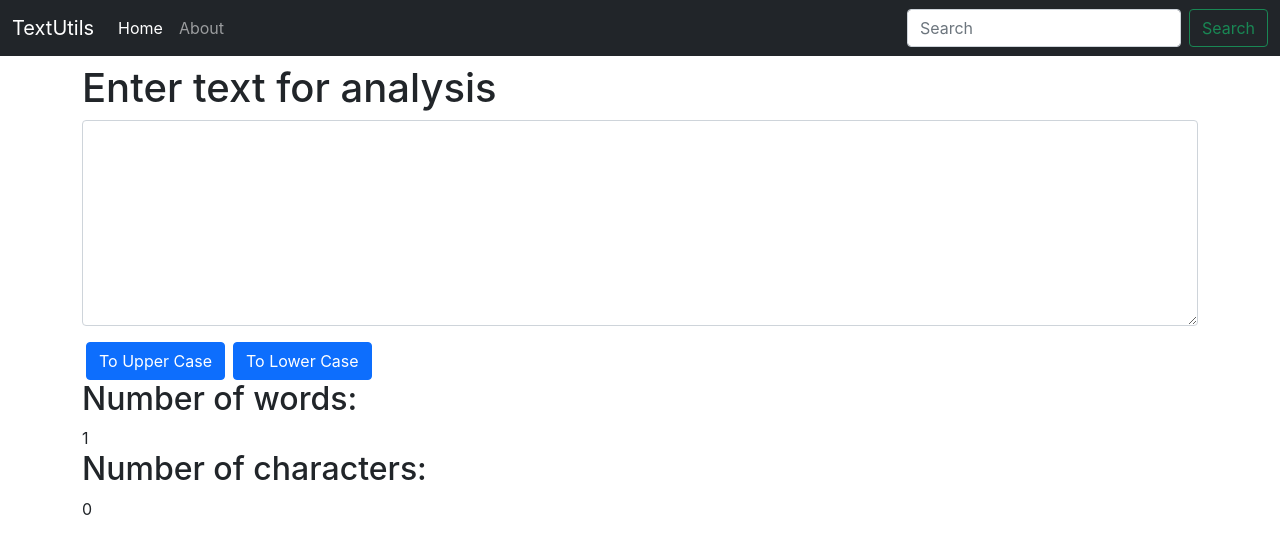
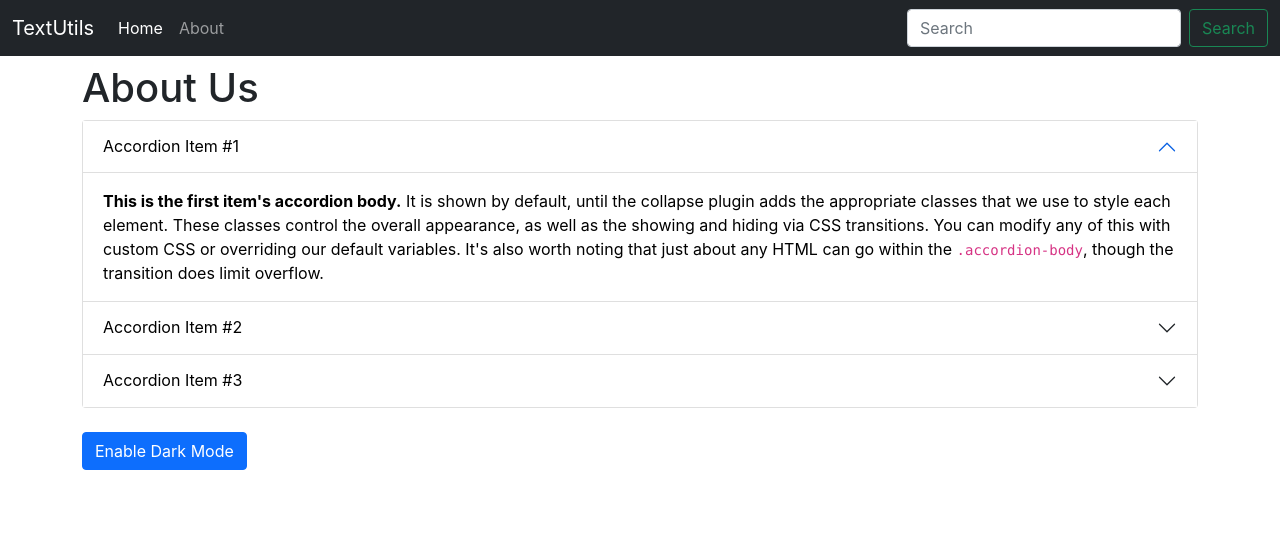
Before and after one commit to TheAlpha27/txtutils-cwh, a React (Create React App) app: page / in a window 1280 px wide. Shown: the top 554 px of the page. Built offline with nearby package versions, Linux system fonts and the light colour scheme.

Commit message:
Added about.js component with dark mode

```diff
--- a/src/App.js
+++ b/src/App.js
@@ -1,13 +1,15 @@
 import './App.css';
+import About from './Components/About';
 import Navbar from './Components/Navbar.js';
-import TextForm from './Components/TextForm';
+// import TextForm from './Components/TextForm';
 
 function App() {
   return (
     <>
     {/* <Navbar title="TextUtils" aboutText="About Us" /> */}
       <Navbar title="TextUtils" />
-      <TextForm />
+      {/* <TextForm /> */}
+      <About/>
     </>
   );
 }
--- /dev/null
+++ b/src/Components/About.js
@@ -0,0 +1,77 @@
+import React from 'react'
+import { useState } from 'react'
+
+
+export default function About() {
+    const [myStyle, setMyStyle] = useState({
+        backgroundColor: 'white',
+        color: 'black'
+    });
+    const [btnText, setbtnText] = useState("Enable Dark Mode");
+    const toggleStyle = () => {
+        if (myStyle.color == 'black') {
+            setMyStyle({
+                backgroundColor: 'black',
+                color: 'white',
+                border: '1px solid white'
+            });
+            setbtnText("Enable Light Mode");
+        }
+        else {
+            setMyStyle({
+                backgroundColor: 'white',
+                color: 'black'
+            });
+            setbtnText("Enable Dark Mode");
+        }
+    }
+
+    return (
+        <>
+            <div className="container my-2">
+                <h1>About Us</h1>
+                <div class="accordion" id="accordionExample">
+                    <div class="accordion-item" style={myStyle}>
+                        <h2 class="accordion-header" style={myStyle} id="headingOne">
+                            <button class="accordion-button" style={myStyle} type="button" data-bs-toggle="collapse" data-bs-target="#collapseOne" aria-expanded="true" aria-controls="collapseOne">
+                                Accordion Item #1
+                            </button>
+                        </h2>
+                        <div id="collapseOne" style={myStyle} class="accordion-collapse collapse show" aria-labelledby="headingOne" data-bs-parent="#accordionExample">
+                            <div class="accordion-body" style={myStyle}>
+                                <strong>This is the first item's accordion body.</strong> It is shown by default, until the collapse plugin adds the appropriate classes that we use to style each element. These classes control the overall appearance, as well as the showing and hiding via CSS transitions. You can modify any of this with custom CSS or overriding our default variables. It's also worth noting that just about any HTML can go within the <code>.accordion-body</code>, though the transition does limit overflow.
+                            </div>
+                        </div>
+                    </div>
+                    <div class="accordion-item" style={myStyle}>
+                        <h2 class="accordion-header" style={myStyle} id="headingTwo">
+                            <button style={myStyle} class="accordion-button collapsed" type="button" data-bs-toggle="collapse" data-bs-target="#collapseTwo" aria-expanded="false" aria-controls="collapseTwo">
+                                Accordion Item #2
+                            </button>
+                        </h2>
+                        <div id="collapseTwo" style={myStyle} class="accordion-collapse collapse" aria-labelledby="headingTwo" data-bs-parent="#accordionExample">
+                            <div class="accordion-body" style={myStyle}>
+                                <strong>This is the second item's accordion body.</strong> It is hidden by default, until the collapse plugin adds the appropriate classes that we use to style each element. These classes control the overall appearance, as well as the showing and hiding via CSS transitions. You can modify any of this with custom CSS or overriding our default variables. It's also worth noting that just about any HTML can go within the <code>.accordion-body</code>, though the transition does limit overflow.
+                            </div>
+                        </div>
+                    </div>
+                    <div class="accordion-item" style={myStyle}>
+                        <h2 class="accordion-header" style={myStyle} id="headingThree">
+                            <button style={myStyle} class="accordion-button collapsed" type="button" data-bs-toggle="collapse" data-bs-target="#collapseThree" aria-expanded="false" aria-controls="collapseThree">
+                                Accordion Item #3
+                            </button>
+                        </h2>
+                        <div id="collapseThree" style={myStyle} class="accordion-collapse collapse" aria-labelledby="headingThree" data-bs-parent="#accordionExample">
+                            <div class="accordion-body" style={myStyle}>
+                                <strong>This is the third item's accordion body.</strong> It is hidden by default, until the collapse plugin adds the appropriate classes that we use to style each element. These classes control the overall appearance, as well as the showing and hiding via CSS transitions. You can modify any of this with custom CSS or overriding our default variables. It's also worth noting that just about any HTML can go within the <code>.accordion-body</code>, though the transition does limit overflow.
+                            </div>
+                        </div>
+                    </div>
+                </div>
+            </div>
+            <div className="container my-4">
+                <button onClick={toggleStyle} className="btn btn-primary">{btnText}</button>
+            </div>
+        </>
+    )
+}
--- a/src/Components/TextForm.js
+++ b/src/Components/TextForm.js
@@ -20,8 +20,8 @@
             <div className="mb-3 my-2">
                 <textarea value={text} onChange={handleOnChange} className="form-control" id="exampleFormControlTextarea1" rows="8"></textarea>
             </div>
-            <button className="btn btn-primary mx-1" onClick={handleUpClick}>To Upper Case</button>
-            <button className="btn btn-primary mx-1" onClick={handleLoClick}>To Lower Case</button>
+            <button className="btn btn-primary mx-1 my-1" onClick={handleUpClick}>To Upper Case</button>
+            <button className="btn btn-primary mx-1 my-1" onClick={handleLoClick}>To Lower Case</button>
         </div>
         <div className="container">
         <h2>Number of words: </h2>
```
